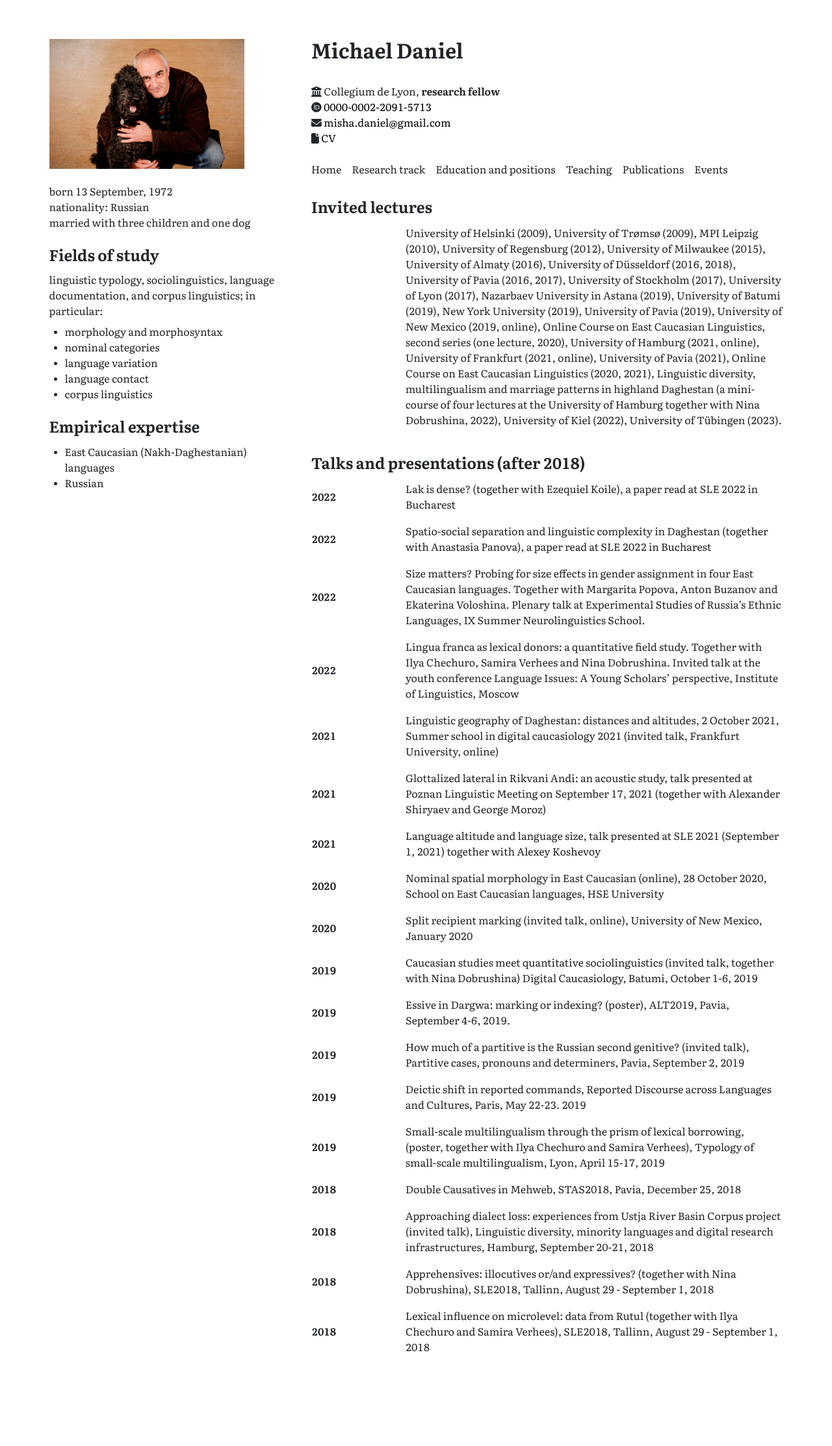
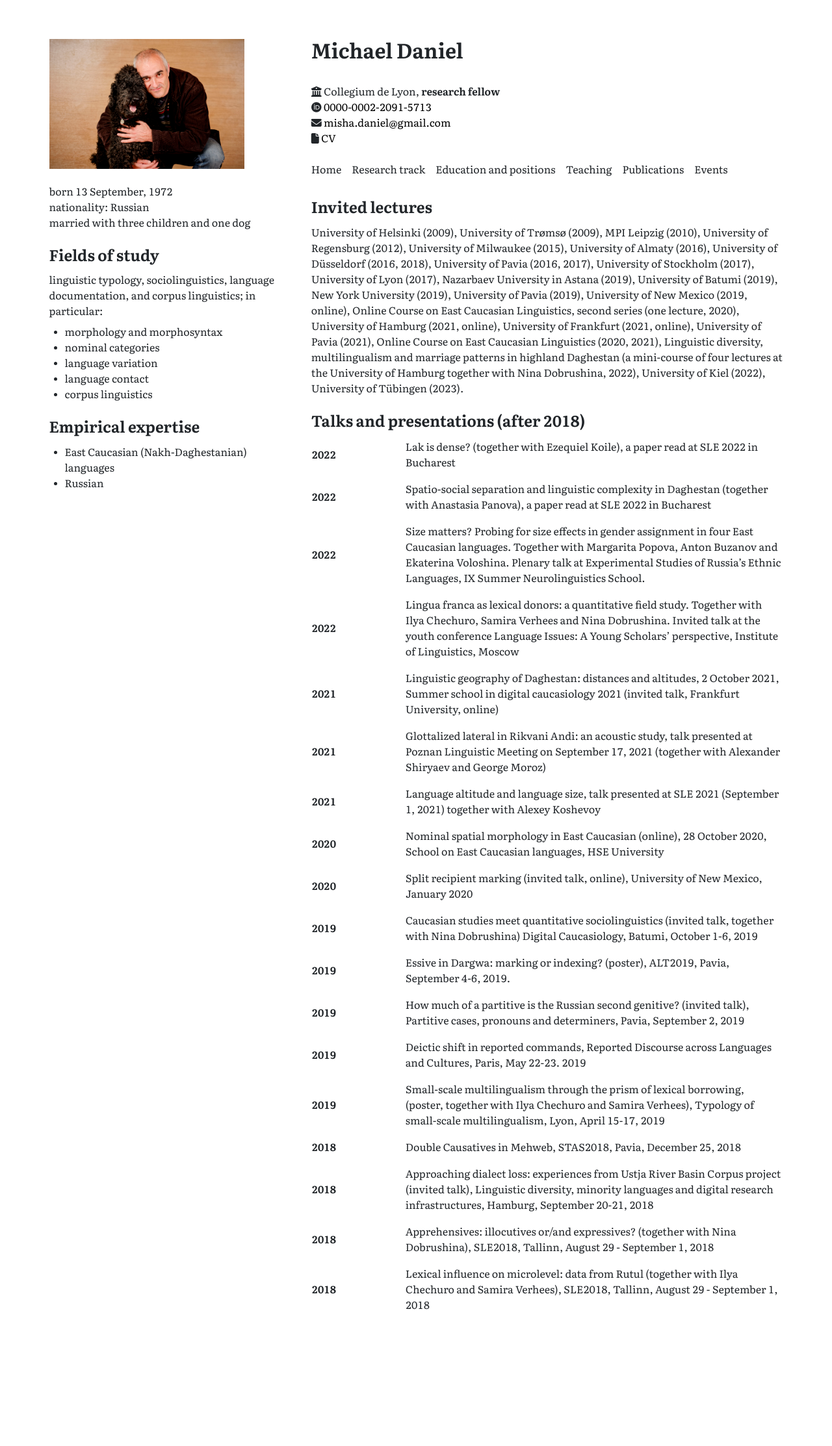
Before and after one commit to MishaDaniel/mishadaniel.github.io, a Jekyll site: the page built from events.html, in a window 1280 px wide. Shown: the whole page at 65% size. Built offline with Jekyll 4.4.1, drawn with Linux system fonts in a browser that asks for light colours; nearby versions of some CDN libraries; after the commit the page ends 2161 px from its top, so only the background shows below that.

Commit message:
fixed lectures

```diff
--- a/_data/lectures.yml
+++ b/_data/lectures.yml
@@ -1,6 +1,4 @@
-invited:
-  - year:
-    place: "University of Helsinki (2009), University of Trømsø (2009), MPI Leipzig (2010), University of Regensburg (2012), University of Milwaukee (2015), University of Almaty (2016), University of Düsseldorf (2016, 2018), University of Pavia (2016, 2017), University of Stockholm (2017), University of Lyon (2017), Nazarbaev University in Astana (2019), University of Batumi (2019), New York University (2019), University of Pavia (2019), University of New Mexico (2019, online), Online Course on East Caucasian Linguistics, second series (one lecture, 2020), University of Hamburg (2021, online), University of Frankfurt (2021, online), University of Pavia (2021), Online Course on East Caucasian Linguistics (2020, 2021), Linguistic diversity, multilingualism and marriage patterns in highland Daghestan (a mini-course of four lectures at the University of Hamburg together with Nina Dobrushina, 2022), University of Kiel (2022), University of Tübingen (2023)."
+invited: "University of Helsinki (2009), University of Trømsø (2009), MPI Leipzig (2010), University of Regensburg (2012), University of Milwaukee (2015), University of Almaty (2016), University of Düsseldorf (2016, 2018), University of Pavia (2016, 2017), University of Stockholm (2017), University of Lyon (2017), Nazarbaev University in Astana (2019), University of Batumi (2019), New York University (2019), University of Pavia (2019), University of New Mexico (2019, online), Online Course on East Caucasian Linguistics, second series (one lecture, 2020), University of Hamburg (2021, online), University of Frankfurt (2021, online), University of Pavia (2021), Online Course on East Caucasian Linguistics (2020, 2021), Linguistic diversity, multilingualism and marriage patterns in highland Daghestan (a mini-course of four lectures at the University of Hamburg together with Nina Dobrushina, 2022), University of Kiel (2022), University of Tübingen (2023)."
 
 conferences:
   - year: 2022
--- a/events.html
+++ b/events.html
@@ -4,13 +4,9 @@ layout: default
 
 <div class="plenary">
   <h2>Invited lectures</h2>
-  <table>
-    {% for lecture in site.data.lectures.invited %}
-    <tr>
-      <td style="width: 9em;">{{lecture.year}}</td>
-      <td>{{lecture.place}}</td>
-    </tr>
-    {% endfor %}
+  <p>
+    {{ site.data.lectures.invited }}
+  </p>
   </table>
 </div>
 
```
